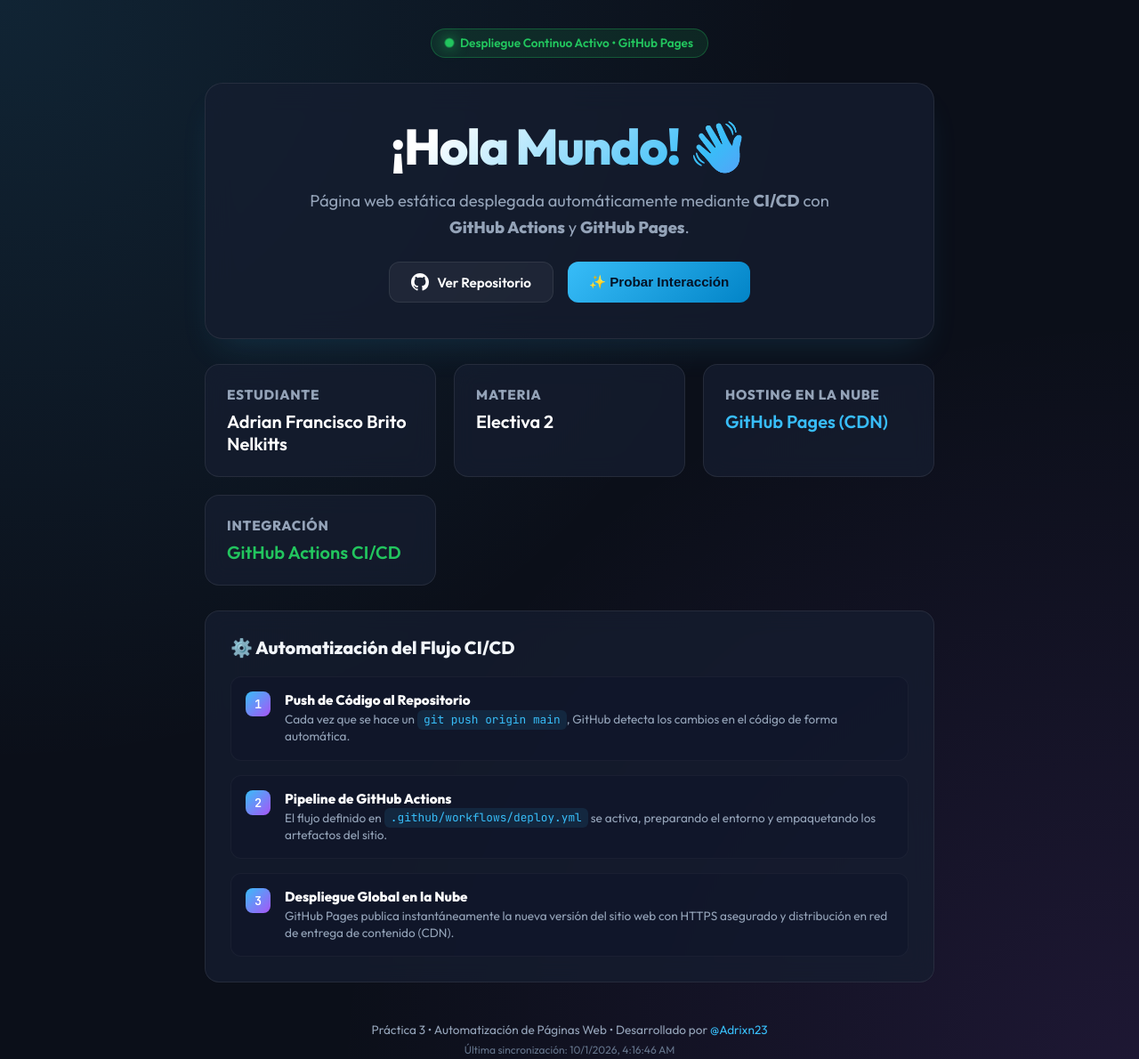
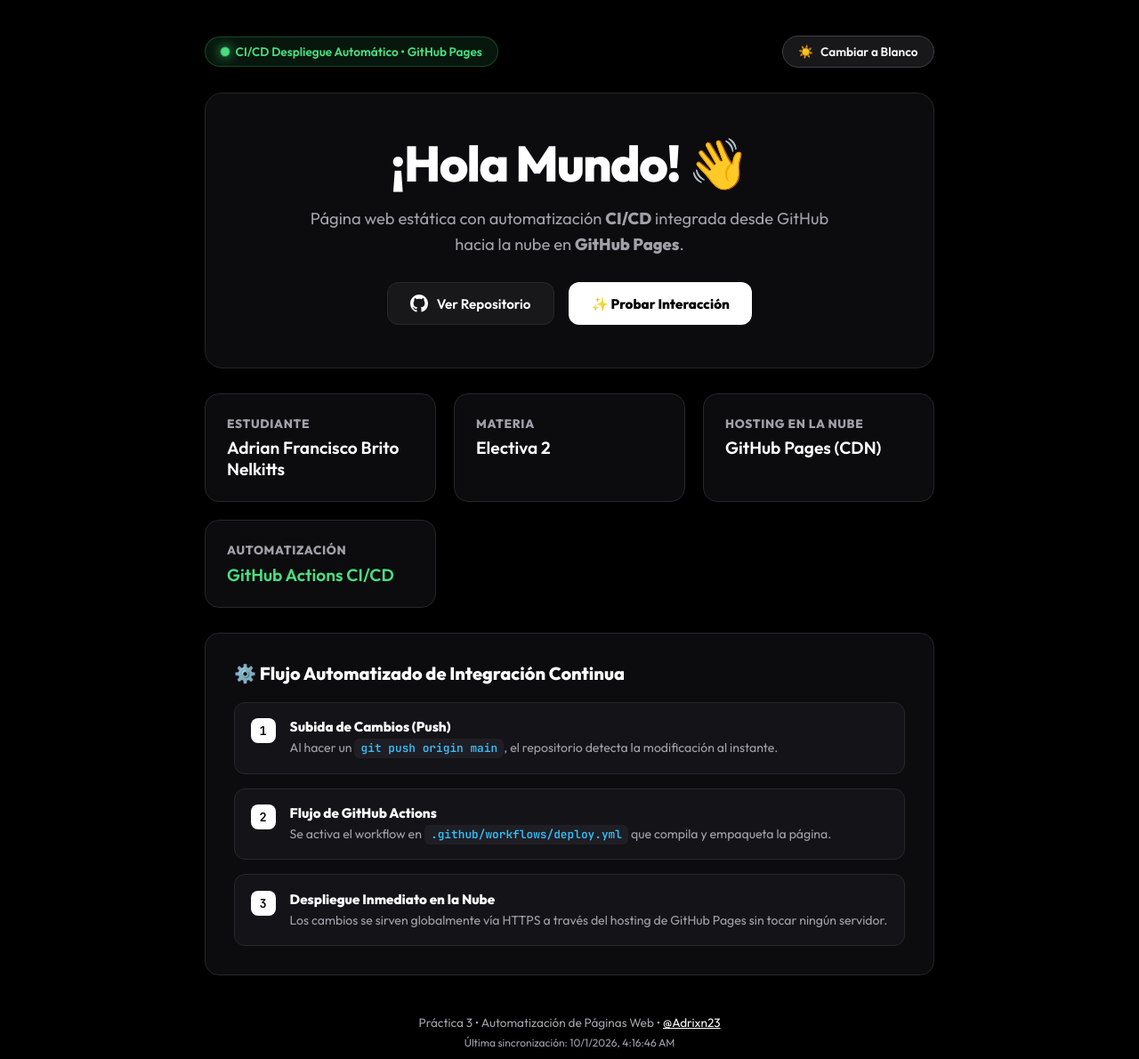
Before and after one commit to Adrixn23/Practica3-Automatizacion-Web, a plain HTML site: page index.html in a window 1280 px wide. Shown: the top 1190 px of the page at 89% size. Drawn offline with Linux system fonts and the light colour scheme.

Commit message:
style: rediseño minimalista en blanco y negro con selector de tema interactivo

```diff
--- a/index.html
+++ b/index.html
@@ -1,5 +1,5 @@
 <!DOCTYPE html>
-<html lang="es">
+<html lang="es" data-theme="dark">
 <head>
   <meta charset="UTF-8" />
   <meta name="viewport" content="width=device-width, initial-scale=1.0" />
@@ -8,37 +8,63 @@
   <link rel="preconnect" href="https://fonts.gstatic.com" crossorigin>
   <link href="https://fonts.googleapis.com/css2?family=Outfit:wght@300;400;600;800&family=JetBrains+Mono:wght@400;600&display=swap" rel="stylesheet">
   <style>
-    :root {
-      --bg: #0b0f19;
-      --card-bg: rgba(22, 30, 49, 0.75);
-      --card-border: rgba(255, 255, 255, 0.08);
-      --text-main: #f1f5f9;
-      --text-muted: #94a3b8;
+    /* Variables para Tema Negro (Dark) */
+    [data-theme="dark"] {
+      --bg: #000000;
+      --card-bg: #0c0c0e;
+      --card-border: #27272a;
+      --card-hover-border: #52525b;
+      --text-main: #ffffff;
+      --text-muted: #a1a1aa;
       --accent: #38bdf8;
-      --accent-purple: #a855f7;
-      --accent-green: #22c55e;
-      --glow: rgba(56, 189, 248, 0.15);
+      --accent-green: #4ade80;
+      --step-bg: #141418;
+      --badge-bg: rgba(74, 222, 128, 0.1);
+      --badge-border: rgba(74, 222, 128, 0.25);
+      --toggle-bg: #18181b;
+      --toggle-border: #3f3f46;
+      --toggle-text: #fafafa;
+      --shadow-color: rgba(0, 0, 0, 0.8);
+      --code-bg: #1e1e24;
+    }
+
+    /* Variables para Tema Blanco (Light) */
+    [data-theme="light"] {
+      --bg: #ffffff;
+      --card-bg: #f8fafc;
+      --card-border: #e2e8f0;
+      --card-hover-border: #94a3b8;
+      --text-main: #09090b;
+      --text-muted: #64748b;
+      --accent: #0284c7;
+      --accent-green: #16a34a;
+      --step-bg: #f1f5f9;
+      --badge-bg: rgba(22, 163, 74, 0.08);
+      --badge-border: rgba(22, 163, 74, 0.25);
+      --toggle-bg: #f1f5f9;
+      --toggle-border: #cbd5e1;
+      --toggle-text: #0f172a;
+      --shadow-color: rgba(0, 0, 0, 0.05);
+      --code-bg: #e2e8f0;
     }
 
     * {
       margin: 0;
       padding: 0;
       box-sizing: border-box;
+      transition: background-color 0.25s ease, color 0.25s ease, border-color 0.25s ease;
     }
 
     body {
       font-family: 'Outfit', sans-serif;
       background-color: var(--bg);
-      background-image:
-        radial-gradient(at 0% 0%, rgba(56, 189, 248, 0.12) 0px, transparent 50%),
-        radial-gradient(at 100% 100%, rgba(168, 85, 247, 0.12) 0px, transparent 50%);
       color: var(--text-main);
       min-height: 100vh;
       display: flex;
       flex-direction: column;
       align-items: center;
       justify-content: center;
-      padding: 2rem 1rem;
+      padding: 2.5rem 1rem;
     }
 
     .container {
@@ -49,19 +75,45 @@
       gap: 1.75rem;
     }
 
+    .top-bar {
+      display: flex;
+      justify-content: space-between;
+      align-items: center;
+      flex-wrap: wrap;
+      gap: 1rem;
+    }
+
+    .theme-toggle-btn {
+      display: inline-flex;
+      align-items: center;
+      gap: 0.5rem;
+      background: var(--toggle-bg);
+      border: 1px solid var(--toggle-border);
+      color: var(--toggle-text);
+      padding: 0.5rem 1.1rem;
+      border-radius: 9999px;
+      font-size: 0.85rem;
+      font-weight: 600;
+      cursor: pointer;
+      font-family: inherit;
+    }
+
+    .theme-toggle-btn:hover {
+      opacity: 0.85;
+      transform: scale(1.02);
+    }
+
     .badge-status {
       display: inline-flex;
       align-items: center;
       gap: 0.5rem;
-      background: rgba(34, 197, 94, 0.12);
-      border: 1px solid rgba(34, 197, 94, 0.3);
+      background: var(--badge-bg);
+      border: 1px solid var(--badge-border);
       color: var(--accent-green);
-      padding: 0.4rem 1rem;
+      padding: 0.45rem 1.1rem;
       border-radius: 9999px;
       font-size: 0.85rem;
       font-weight: 600;
-      width: fit-content;
-      margin: 0 auto;
     }
 
     .badge-status .pulse {
@@ -69,7 +121,7 @@
       height: 8px;
       background-color: var(--accent-green);
       border-radius: 50%;
-      box-shadow: 0 0 12px var(--accent-green);
+      box-shadow: 0 0 10px var(--accent-green);
       animation: pulseAnim 2s infinite;
     }
 
@@ -81,12 +133,11 @@
 
     .hero-card {
       background: var(--card-bg);
-      backdrop-filter: blur(16px);
       border: 1px solid var(--card-border);
       border-radius: 20px;
-      padding: 2.5rem 2rem;
+      padding: 3rem 2rem;
       text-align: center;
-      box-shadow: 0 20px 40px -15px var(--glow);
+      box-shadow: 0 15px 35px var(--shadow-color);
     }
 
     .hero-title {
@@ -95,16 +146,14 @@
       letter-spacing: -0.03em;
       line-height: 1.1;
       margin-bottom: 1rem;
-      background: linear-gradient(135deg, #ffffff 30%, var(--accent) 70%, var(--accent-purple) 100%);
-      -webkit-background-clip: text;
-      -webkit-text-fill-color: transparent;
+      color: var(--text-main);
     }
 
     .hero-subtitle {
       color: var(--text-muted);
       font-size: 1.15rem;
       max-width: 600px;
-      margin: 0 auto 1.5rem auto;
+      margin: 0 auto 1.75rem auto;
       line-height: 1.6;
     }
 
@@ -116,38 +165,37 @@
 
     .info-card {
       background: var(--card-bg);
-      backdrop-filter: blur(12px);
       border: 1px solid var(--card-border);
       border-radius: 16px;
       padding: 1.5rem;
-      transition: transform 0.2s ease, border-color 0.2s ease;
+      box-shadow: 0 4px 12px var(--shadow-color);
     }
 
     .info-card:hover {
-      transform: translateY(-3px);
-      border-color: rgba(56, 189, 248, 0.3);
+      border-color: var(--card-hover-border);
+      transform: translateY(-2px);
     }
 
     .info-card h3 {
-      font-size: 0.95rem;
+      font-size: 0.85rem;
       text-transform: uppercase;
       letter-spacing: 0.05em;
       color: var(--text-muted);
-      margin-bottom: 0.5rem;
+      margin-bottom: 0.4rem;
     }
 
     .info-card p {
-      font-size: 1.25rem;
+      font-size: 1.2rem;
       font-weight: 600;
-      color: #fff;
+      color: var(--text-main);
     }
 
     .pipeline-section {
       background: var(--card-bg);
-      backdrop-filter: blur(12px);
       border: 1px solid var(--card-border);
       border-radius: 16px;
-      padding: 1.75rem;
+      padding: 2rem;
+      box-shadow: 0 4px 12px var(--shadow-color);
     }
 
     .pipeline-section h2 {
@@ -156,6 +204,7 @@
       display: flex;
       align-items: center;
       gap: 0.6rem;
+      color: var(--text-main);
     }
 
     .pipeline-steps {
@@ -168,15 +217,15 @@
       display: flex;
       align-items: flex-start;
       gap: 1rem;
-      background: rgba(15, 23, 42, 0.6);
-      padding: 1rem;
+      background: var(--step-bg);
+      padding: 1.1rem;
       border-radius: 12px;
-      border: 1px solid rgba(255, 255, 255, 0.04);
+      border: 1px solid var(--card-border);
     }
 
     .step-number {
-      background: linear-gradient(135deg, var(--accent), var(--accent-purple));
-      color: #fff;
+      background: var(--text-main);
+      color: var(--bg);
       font-family: 'JetBrains Mono', monospace;
       font-weight: 700;
       width: 28px;
@@ -191,24 +240,25 @@
 
     .step-content strong {
       display: block;
-      color: #fff;
-      margin-bottom: 0.2rem;
+      color: var(--text-main);
+      margin-bottom: 0.25rem;
       font-size: 0.95rem;
     }
 
     .step-content p {
       color: var(--text-muted);
-      font-size: 0.85rem;
-      line-height: 1.4;
+      font-size: 0.88rem;
+      line-height: 1.45;
     }
 
     .code-pill {
       font-family: 'JetBrains Mono', monospace;
-      background: rgba(56, 189, 248, 0.1);
+      background: var(--code-bg);
       color: var(--accent);
       padding: 0.15rem 0.45rem;
       border-radius: 6px;
       font-size: 0.8rem;
+      font-weight: 600;
     }
 
     .actions {
@@ -223,35 +273,35 @@
       display: inline-flex;
       align-items: center;
       gap: 0.6rem;
-      padding: 0.75rem 1.5rem;
+      padding: 0.8rem 1.6rem;
       border-radius: 12px;
       font-weight: 600;
       text-decoration: none;
       font-size: 0.95rem;
       cursor: pointer;
-      transition: all 0.2s ease;
       border: none;
+      font-family: inherit;
     }
 
     .btn-primary {
-      background: linear-gradient(135deg, var(--accent), #0284c7);
-      color: #041226;
+      background: var(--text-main);
+      color: var(--bg);
       font-weight: 700;
     }
 
     .btn-primary:hover {
-      box-shadow: 0 0 20px rgba(56, 189, 248, 0.4);
+      opacity: 0.9;
       transform: translateY(-2px);
     }
 
     .btn-secondary {
-      background: rgba(255, 255, 255, 0.05);
-      color: #fff;
+      background: var(--toggle-bg);
+      color: var(--text-main);
       border: 1px solid var(--card-border);
     }
 
     .btn-secondary:hover {
-      background: rgba(255, 255, 255, 0.1);
+      border-color: var(--card-hover-border);
       transform: translateY(-2px);
     }
 
@@ -263,13 +313,16 @@
     }
 
     footer a {
-      color: var(--accent);
-      text-decoration: none;
+      color: var(--text-main);
+      text-decoration: underline;
     }
 
     @media (max-width: 600px) {
       .hero-title {
         font-size: 2.5rem;
+      }
+      .top-bar {
+        justify-content: center;
       }
     }
   </style>
@@ -277,15 +330,22 @@
 <body>
 
   <div class="container">
-    <div class="badge-status">
-      <span class="pulse"></span>
-      <span>Despliegue Continuo Activo • GitHub Pages</span>
+    <div class="top-bar">
+      <div class="badge-status">
+        <span class="pulse"></span>
+        <span>CI/CD Despliegue Automático • GitHub Pages</span>
+      </div>
+
+      <button id="themeToggle" class="theme-toggle-btn" onclick="toggleTheme()">
+        <span id="themeIcon">☀️</span>
+        <span id="themeLabel">Cambiar a Blanco</span>
+      </button>
     </div>
 
     <div class="hero-card">
       <h1 class="hero-title">¡Hola Mundo! 👋</h1>
       <p class="hero-subtitle">
-        Página web estática desplegada automáticamente mediante <strong>CI/CD</strong> con <strong>GitHub Actions</strong> y <strong>GitHub Pages</strong>.
+        Página web estática con automatización <strong>CI/CD</strong> integrada desde GitHub hacia la nube en <strong>GitHub Pages</strong>.
       </p>
 
       <div class="actions">
@@ -312,44 +372,44 @@
       </div>
       <div class="info-card">
         <h3>Hosting en la Nube</h3>
-        <p style="color: var(--accent);">GitHub Pages (CDN)</p>
+        <p>GitHub Pages (CDN)</p>
       </div>
       <div class="info-card">
-        <h3>Integración</h3>
+        <h3>Automatización</h3>
         <p style="color: var(--accent-green);">GitHub Actions CI/CD</p>
       </div>
     </div>
 
     <div class="pipeline-section">
-      <h2>⚙️ Automatización del Flujo CI/CD</h2>
+      <h2>⚙️ Flujo Automatizado de Integración Continua</h2>
       <div class="pipeline-steps">
         <div class="step">
           <div class="step-number">1</div>
           <div class="step-content">
-            <strong>Push de Código al Repositorio</strong>
-            <p>Cada vez que se hace un <span class="code-pill">git push origin main</span>, GitHub detecta los cambios en el código de forma automática.</p>
+            <strong>Subida de Cambios (Push)</strong>
+            <p>Al hacer un <span class="code-pill">git push origin main</span>, el repositorio detecta la modificación al instante.</p>
           </div>
         </div>
         <div class="step">
           <div class="step-number">2</div>
           <div class="step-content">
-            <strong>Pipeline de GitHub Actions</strong>
-            <p>El flujo definido en <span class="code-pill">.github/workflows/deploy.yml</span> se activa, preparando el entorno y empaquetando los artefactos del sitio.</p>
+            <strong>Flujo de GitHub Actions</strong>
+            <p>Se activa el workflow en <span class="code-pill">.github/workflows/deploy.yml</span> que compila y empaqueta la página.</p>
           </div>
         </div>
         <div class="step">
           <div class="step-number">3</div>
           <div class="step-content">
-            <strong>Despliegue Global en la Nube</strong>
-            <p>GitHub Pages publica instantáneamente la nueva versión del sitio web con HTTPS asegurado y distribución en red de entrega de contenido (CDN).</p>
+            <strong>Despliegue Inmediato en la Nube</strong>
+            <p>Los cambios se sirven globalmente vía HTTPS a través del hosting de GitHub Pages sin tocar ningún servidor.</p>
           </div>
         </div>
       </div>
     </div>
 
     <footer>
-      <p>Práctica 3 • Automatización de Páginas Web • Desarrollado por <a href="https://github.com/Adrixn23" target="_blank">@Adrixn23</a></p>
-      <p style="margin-top: 0.35rem; font-size: 0.75rem; color: #64748b;" id="timestamp"></p>
+      <p>Práctica 3 • Automatización de Páginas Web • <a href="https://github.com/Adrixn23" target="_blank">@Adrixn23</a></p>
+      <p style="margin-top: 0.35rem; font-size: 0.75rem; color: var(--text-muted);" id="timestamp"></p>
     </footer>
   </div>
 
@@ -357,8 +417,33 @@
     document.getElementById("timestamp").textContent = "Última sincronización: " + new Date().toLocaleString();
 
     function saludar() {
-      alert("¡Hola Mundo! El despliegue automatizado está funcionando correctamente en GitHub Pages.");
+      alert("¡Hola Mundo! El despliegue automatizado está funcionando en la nube.");
     }
+
+    function updateThemeUI(theme) {
+      const icon = document.getElementById("themeIcon");
+      const label = document.getElementById("themeLabel");
+      if (theme === "light") {
+        icon.textContent = "🌙";
+        label.textContent = "Cambiar a Negro";
+      } else {
+        icon.textContent = "☀️";
+        label.textContent = "Cambiar a Blanco";
+      }
+    }
+
+    function toggleTheme() {
+      const current = document.documentElement.getAttribute("data-theme");
+      const next = current === "light" ? "dark" : "light";
+      document.documentElement.setAttribute("data-theme", next);
+      localStorage.setItem("theme_preference", next);
+      updateThemeUI(next);
+    }
+
+    // Cargar preferencia guardada o tema oscuro por defecto
+    const savedTheme = localStorage.getItem("theme_preference") || "dark";
+    document.documentElement.setAttribute("data-theme", savedTheme);
+    updateThemeUI(savedTheme);
   </script>
 </body>
 </html>
```
